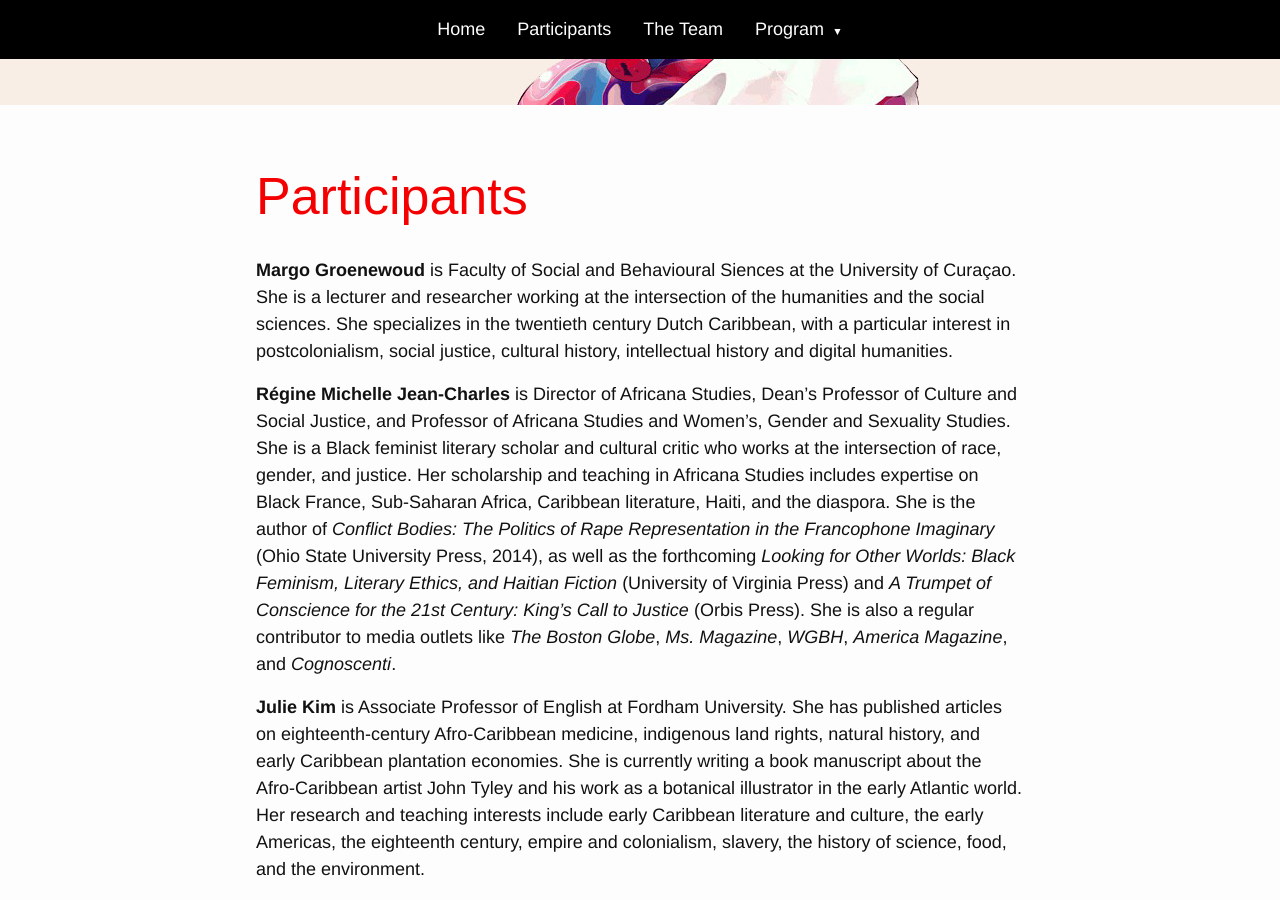
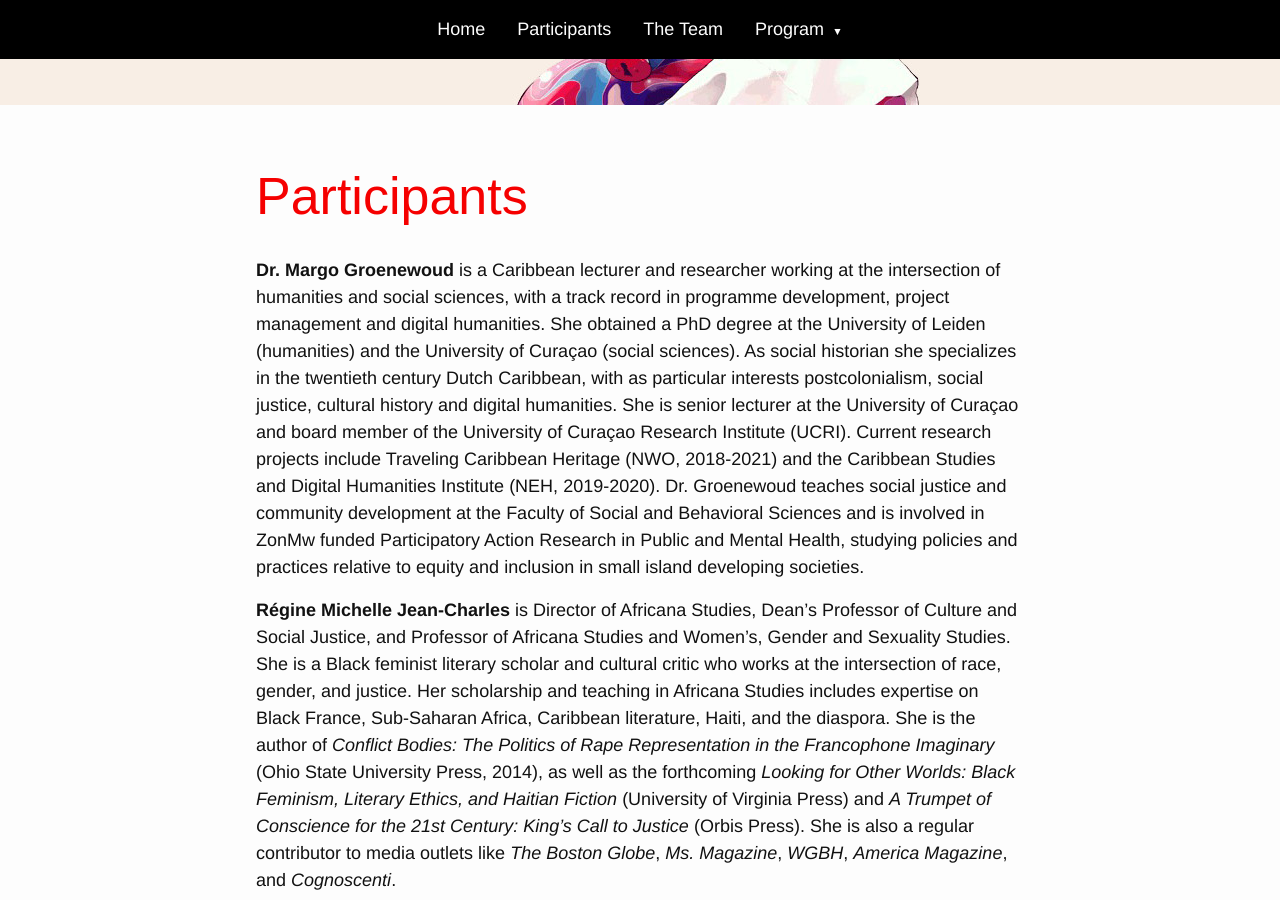
Before and after one commit to elotroalex/tcd8, a Jekyll site: the page built from participants.md, in a window 1280 px wide and 900 px high, scrolled down 395 px. Built offline with Jekyll 4.4.1, drawn with Linux system fonts in a browser that asks for light colours.

Commit message:
updated margo bio

```diff
--- a/participants.md
+++ b/participants.md
@@ -5,7 +5,7 @@ title: Participants
 
 # Participants
 
-**Margo Groenewoud** is Faculty of Social and Behavioural Siences at the University of Curaçao. She is a lecturer and researcher working at the intersection of the humanities and the social sciences. She specializes in the twentieth century Dutch Caribbean, with a particular interest in postcolonialism, social justice, cultural history, intellectual history and digital humanities.
+**Dr. Margo Groenewoud** is a Caribbean lecturer and researcher working at the intersection of humanities and social sciences, with a track record in programme development, project management and digital humanities. She obtained a PhD degree at the University of Leiden (humanities) and the University of Curaçao (social sciences). As social historian she specializes in the twentieth century Dutch Caribbean, with as particular interests postcolonialism, social justice, cultural history and digital humanities. She is senior lecturer at the University of Curaçao and board member of the University of Curaçao Research Institute (UCRI). Current research projects include Traveling Caribbean Heritage (NWO, 2018-2021) and the Caribbean Studies and Digital Humanities Institute (NEH, 2019-2020). Dr. Groenewoud teaches social justice and community development at the Faculty of Social and Behavioral Sciences and is involved in ZonMw funded Participatory Action Research in Public and Mental Health, studying policies and practices relative to equity and inclusion in small island developing societies.
 
 **Régine Michelle Jean-Charles** is Director of Africana Studies, Dean’s Professor of Culture and Social Justice, and Professor of Africana Studies and Women’s, Gender and Sexuality Studies. She is a Black feminist literary scholar and cultural critic who works at the intersection of race, gender, and justice. Her scholarship and teaching in Africana Studies includes expertise on Black France, Sub-Saharan Africa, Caribbean literature, Haiti, and the diaspora. She is the author of _Conflict Bodies: The Politics of Rape Representation in the Francophone Imaginary_ (Ohio State University Press, 2014), as well as the forthcoming _Looking for Other Worlds: Black Feminism, Literary Ethics, and Haitian Fiction_ (University of Virginia Press) and _A Trumpet of Conscience for the 21st Century: King’s Call to Justice_ (Orbis Press). She is also a regular contributor to media outlets like _The Boston Globe_, _Ms. Magazine_, _WGBH_, _America Magazine_, and _Cognoscenti_.
 
```
